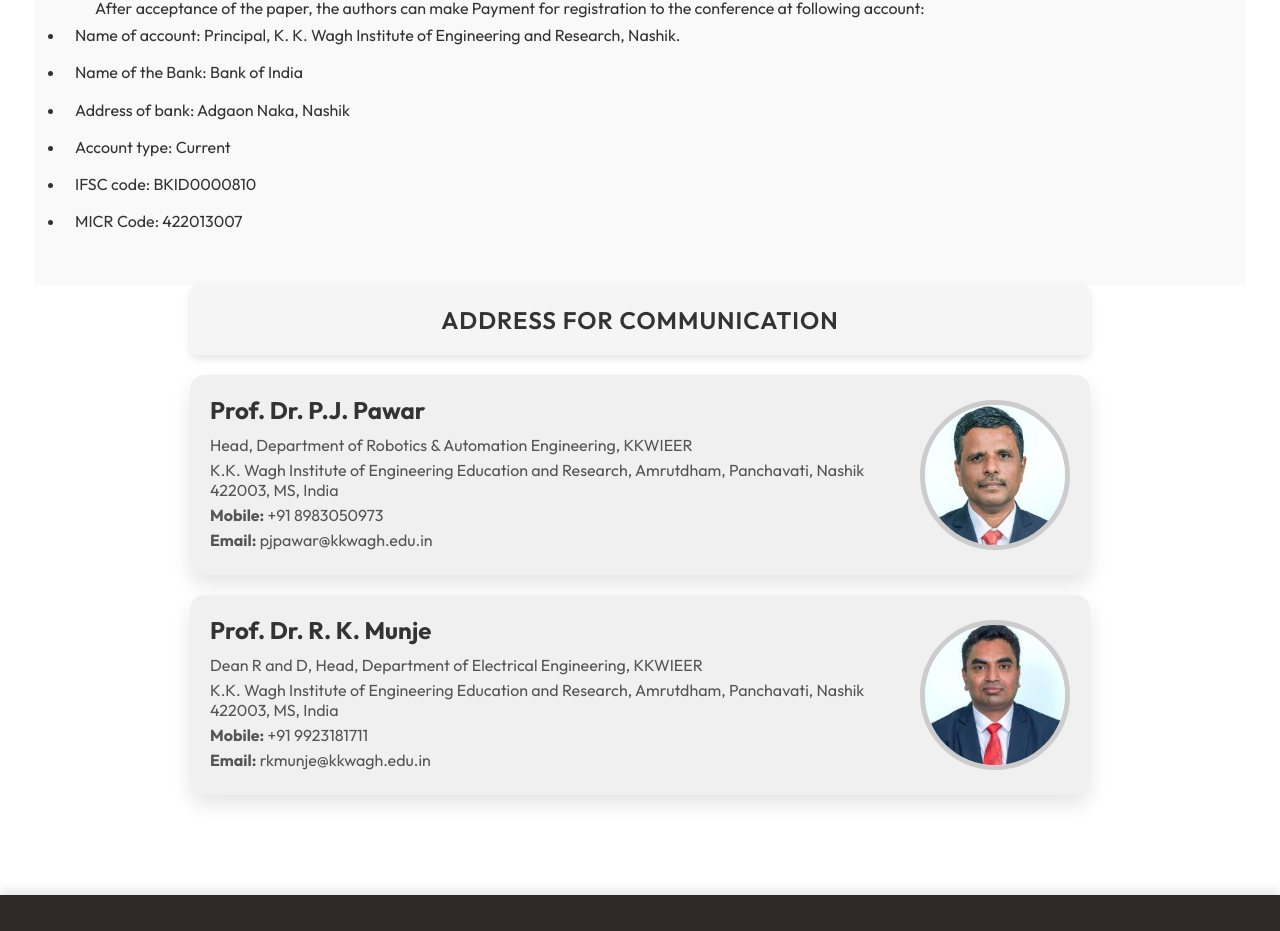
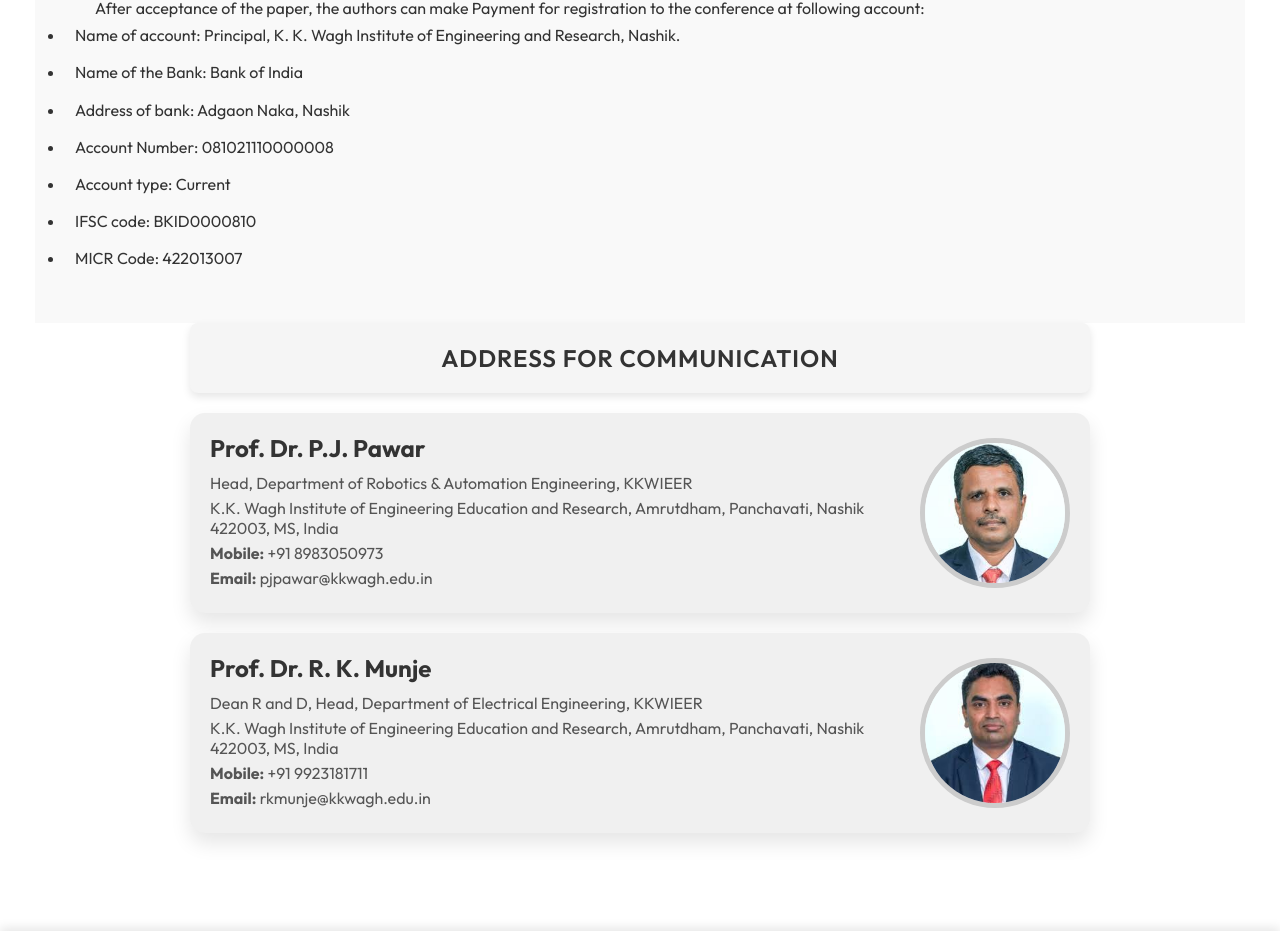
Before and after one commit to CodeSrushti-3105/KKW-Conference-Website, a React (Vite) app: page /registration in a window 1280 px wide. Shown: the part 779-1710 px from the top of the page. Built offline with nearby package versions, Linux system fonts and the light colour scheme.

Commit message:
twelve commit

```diff
--- a/src/components/Registration/Registration.jsx
+++ b/src/components/Registration/Registration.jsx
@@ -58,6 +58,7 @@ function Registration() {
             <li>Name of account: Principal, K. K. Wagh Institute of Engineering and Research, Nashik.</li>
             <li>Name of the Bank: Bank of India</li>
             <li>Address of bank: Adgaon Naka, Nashik</li>
+            <li>Account Number: 081021110000008</li>
             <li>Account type: Current</li>
             <li>IFSC code: BKID0000810</li>
             <li>MICR Code: 422013007</li>
```
